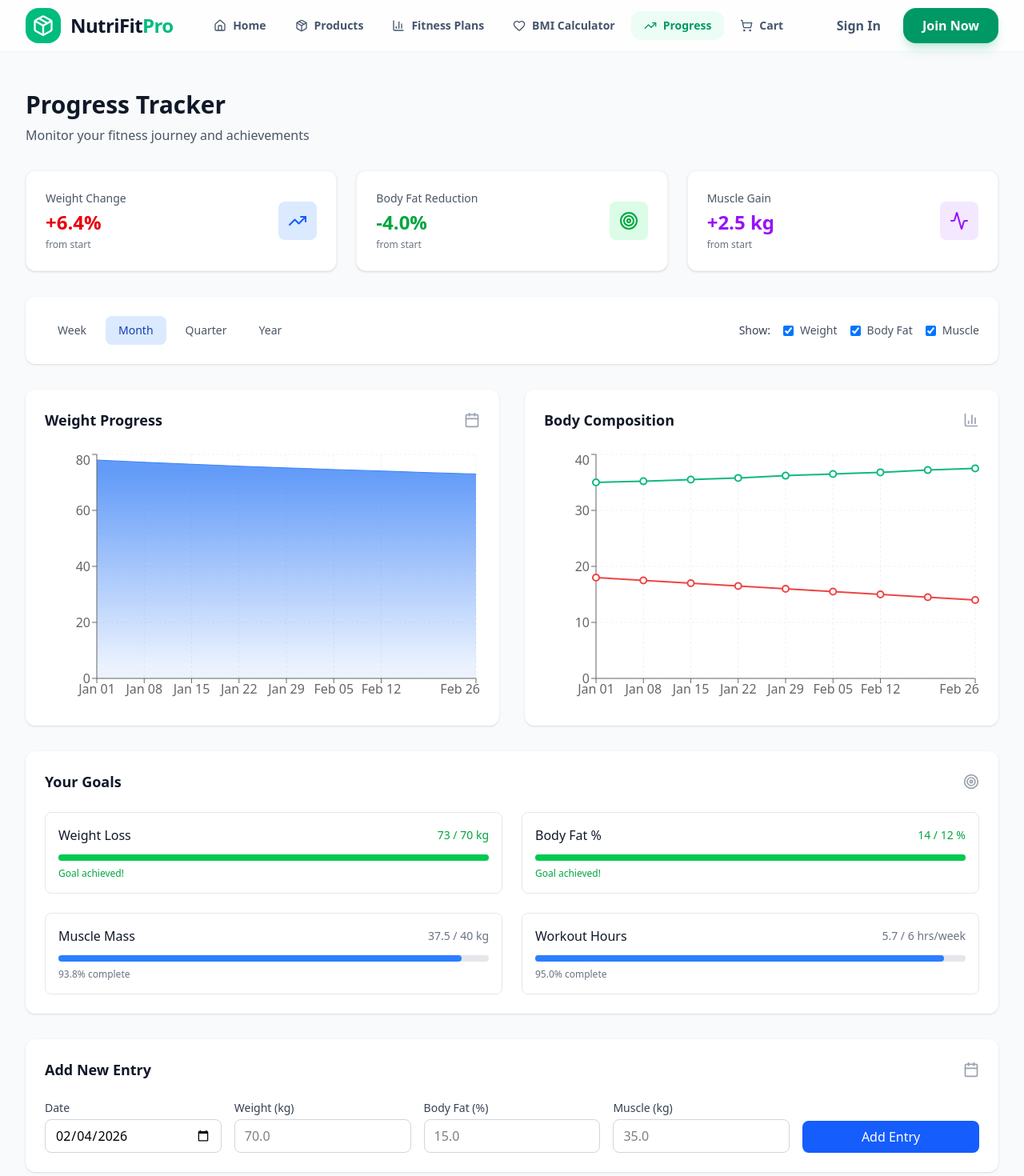
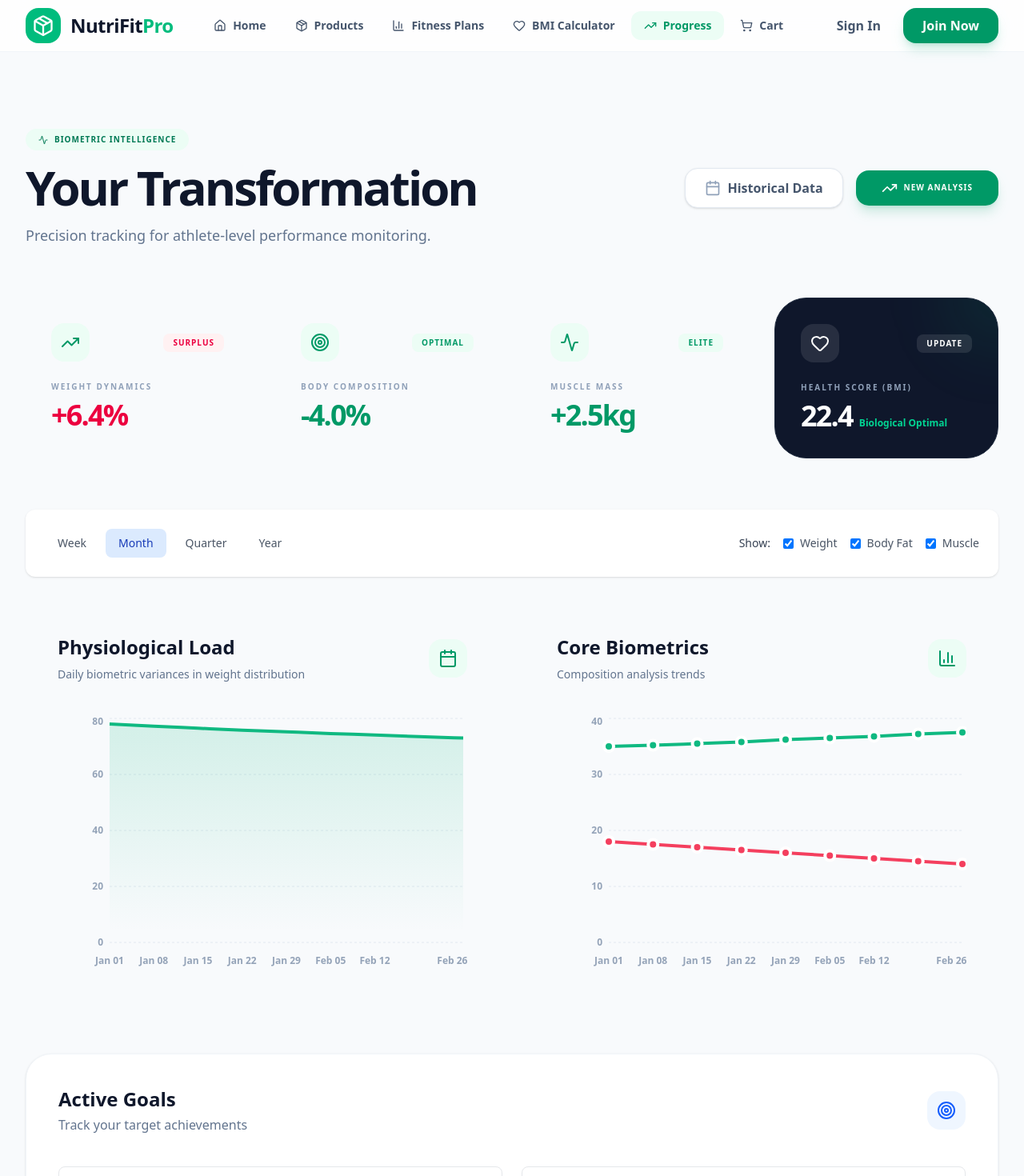
Before and after one commit to paulsunny90/protein-pro, a React (Vite) app in the folder Client/: page /progress in a window 1280 px wide. Shown: the top 1470 px of the page at 80% size. Built offline with nearby package versions, Linux system fonts and the light colour scheme.

Commit message:
feat: overhaul ProgressTracker with emerald analytics and soft cards

```diff
--- a/Client/src/features/user/progress-tracker/ProgressTracker.tsx
+++ b/Client/src/features/user/progress-tracker/ProgressTracker.tsx
@@ -1,5 +1,6 @@
-import React, { useState } from 'react';
-import { Calendar, TrendingUp, Target, Eye, EyeOff, BarChart3, Activity } from 'lucide-react';
+import { useState } from 'react';
+import { Link } from 'react-router-dom';
+import { Calendar, TrendingUp, Target, BarChart3, Activity, Heart } from 'lucide-react';
 import { LineChart, Line, XAxis, YAxis, CartesianGrid, Tooltip, ResponsiveContainer, AreaChart, Area } from 'recharts';
 
 interface ProgressEntry {
@@ -31,7 +32,7 @@ const ProgressTracker = () => {
     workoutHours: true
   });
 
-  const [progressData, setProgressData] = useState<ProgressEntry[]>([
+  const [progressData] = useState<ProgressEntry[]>([
     { date: 'Jan 01', weight: 78, bodyFat: 18, muscleMass: 35, calories: 2200, workoutHours: 4.5 },
     { date: 'Jan 08', weight: 77.2, bodyFat: 17.5, muscleMass: 35.2, calories: 2300, workoutHours: 5.2 },
     { date: 'Jan 15', weight: 76.5, bodyFat: 17, muscleMass: 35.5, calories: 2250, workoutHours: 4.8 },
@@ -43,7 +44,7 @@ const ProgressTracker = () => {
     { date: 'Feb 26', weight: 73.0, bodyFat: 14, muscleMass: 37.5, calories: 2450, workoutHours: 5.7 },
   ]);
 
-  const [goals, setGoals] = useState<Goal[]>([
+  const [goals] = useState<Goal[]>([
     {
       id: '1',
       title: 'Weight Loss',
@@ -116,59 +117,88 @@ const ProgressTracker = () => {
   const stats = getStats();
 
   return (
-    <div className="min-h-screen bg-gray-50 py-12">
+    <div className="min-h-screen bg-[#F8FAFC] py-24">
       <div className="max-w-7xl mx-auto px-4 sm:px-6 lg:px-8">
         {/* Header */}
-        <div className="mb-8">
-          <h1 className="text-3xl font-bold text-gray-900 mb-2">Progress Tracker</h1>
-          <p className="text-gray-600">Monitor your fitness journey and achievements</p>
+        <div className="flex flex-col md:flex-row md:items-center md:justify-between mb-16 gap-8 animate-fade-in">
+          <div>
+            <div className="inline-flex items-center space-x-2 bg-emerald-50 text-emerald-700 px-4 py-1.5 rounded-full text-[10px] font-black uppercase tracking-widest mb-4">
+              <Activity className="h-3 w-3" />
+              <span>Biometric Intelligence</span>
+            </div>
+            <h1 className="text-5xl md:text-6xl font-black text-slate-900 tracking-tighter">Your Transformation</h1>
+            <p className="text-slate-500 mt-4 text-lg font-medium">Precision tracking for athlete-level performance monitoring.</p>
+          </div>
+          <div className="flex items-center space-x-4">
+            <button className="flex items-center space-x-2 bg-white border border-slate-200 text-slate-600 px-6 py-3 rounded-2xl font-bold hover:bg-slate-50 transition-all shadow-sm">
+              <Calendar className="h-5 w-5 text-slate-400" />
+              <span>Historical Data</span>
+            </button>
+            <button className="flex items-center space-x-2 bg-emerald-600 text-white px-8 py-3 rounded-2xl font-black uppercase tracking-widest text-[10px] hover:bg-emerald-700 transition-all shadow-lg shadow-emerald-600/20 active:scale-95">
+              <TrendingUp className="h-5 w-5" />
+              <span>New Analysis</span>
+            </button>
+          </div>
         </div>
 
         {/* Stats Overview */}
         {stats && (
-          <div className="grid grid-cols-1 md:grid-cols-3 gap-6 mb-8">
-            <div className="bg-white rounded-xl shadow-sm p-6 border border-gray-100">
-              <div className="flex items-center justify-between">
-                <div>
-                  <p className="text-sm font-medium text-gray-600">Weight Change</p>
-                  <p className={`text-2xl font-bold ${stats.weightChange > 0 ? 'text-red-600' : 'text-green-600'} mt-1`}>
+          <div className="grid grid-cols-1 md:grid-cols-2 lg:grid-cols-4 gap-8 mb-16">
+            <div className="soft-card p-8 border-none soft-card-hover group">
+              <div className="flex items-center justify-between mb-6">
+                <div className="p-3 rounded-2xl bg-emerald-50 text-emerald-600 group-hover:bg-emerald-600 group-hover:text-white transition-all">
+                  <TrendingUp className="h-6 w-6" />
+                </div>
+                <span className={`text-[10px] font-black uppercase tracking-widest px-3 py-1 rounded-lg ${stats.weightChange > 0 ? 'bg-rose-50 text-rose-600' : 'bg-emerald-50 text-emerald-600'}`}>
+                  {stats.weightChange > 0 ? 'Surplus' : 'Deficit'}
+                </span>
+              </div>
+              <p className="text-[10px] font-black text-slate-400 uppercase tracking-[0.2em]">Weight Dynamics</p>
+              <div className="flex items-baseline space-x-1 mt-2">
+                <p className={`text-4xl font-black tracking-tighter ${stats.weightChange > 0 ? 'text-rose-600' : 'text-emerald-600'}`}>
                   {stats.weightChange > 0 ? '+' : ''}{stats.weightChange.toFixed(1)}%
                 </p>
-                  <p className="text-xs text-gray-500 mt-1">from start</p>
-                </div>
-                <div className="p-3 rounded-lg bg-blue-100">
-                  <TrendingUp className="h-6 w-6 text-blue-600" />
-                </div>
               </div>
             </div>
 
-            <div className="bg-white rounded-xl shadow-sm p-6 border border-gray-100">
-              <div className="flex items-center justify-between">
-                <div>
-                  <p className="text-sm font-medium text-gray-600">Body Fat Reduction</p>
-                  <p className="text-2xl font-bold text-green-600 mt-1">
-                    -{stats.bodyFatChange.toFixed(1)}%
-                  </p>
-                  <p className="text-xs text-gray-500 mt-1">from start</p>
+            <div className="soft-card p-8 border-none soft-card-hover group">
+              <div className="flex items-center justify-between mb-6">
+                <div className="p-3 rounded-2xl bg-emerald-50 text-emerald-600 group-hover:bg-emerald-600 group-hover:text-white transition-all">
+                  <Target className="h-6 w-6" />
                 </div>
-                <div className="p-3 rounded-lg bg-green-100">
-                  <Target className="h-6 w-6 text-green-600" />
+                <span className="text-[10px] font-black uppercase tracking-widest bg-emerald-50 text-emerald-600 px-3 py-1 rounded-lg">Optimal</span>
               </div>
+              <p className="text-[10px] font-black text-slate-400 uppercase tracking-[0.2em]">Body Composition</p>
+              <div className="flex items-baseline space-x-1 mt-2">
+                <p className="text-4xl font-black tracking-tighter text-emerald-600">-{stats.bodyFatChange.toFixed(1)}%</p>
               </div>
             </div>
 
-            <div className="bg-white rounded-xl shadow-sm p-6 border border-gray-100">
-              <div className="flex items-center justify-between">
-                <div>
-                  <p className="text-sm font-medium text-gray-600">Muscle Gain</p>
-                  <p className="text-2xl font-bold text-purple-600 mt-1">
-                    +{stats.muscleGain.toFixed(1)} kg
-                  </p>
-                  <p className="text-xs text-gray-500 mt-1">from start</p>
+            <div className="soft-card p-8 border-none soft-card-hover group">
+              <div className="flex items-center justify-between mb-6">
+                <div className="p-3 rounded-2xl bg-emerald-50 text-emerald-600 group-hover:bg-emerald-600 group-hover:text-white transition-all">
+                  <Activity className="h-6 w-6" />
                 </div>
-                <div className="p-3 rounded-lg bg-purple-100">
-                  <Activity className="h-6 w-6 text-purple-600" />
+                <span className="text-[10px] font-black uppercase tracking-widest bg-emerald-50 text-emerald-600 px-3 py-1 rounded-lg">Elite</span>
               </div>
+              <p className="text-[10px] font-black text-slate-400 uppercase tracking-[0.2em]">Muscle Mass</p>
+              <div className="flex items-baseline space-x-1 mt-2">
+                <p className="text-4xl font-black tracking-tighter text-emerald-600">+{stats.muscleGain.toFixed(1)}kg</p>
+              </div>
+            </div>
+
+            <div className="bg-slate-900 rounded-[2.5rem] p-8 border border-slate-800 transition-all text-white relative overflow-hidden group">
+              <div className="absolute top-0 right-0 w-32 h-32 bg-emerald-500/10 rounded-full blur-2xl -mr-16 -mt-16"></div>
+              <div className="relative z-10 flex items-center justify-between mb-6">
+                <div className="p-3 rounded-2xl bg-white/10 text-white group-hover:bg-emerald-500 transition-all">
+                  <Heart className="h-6 w-6" />
+                </div>
+                <Link to="/bmi" className="text-[10px] font-black uppercase tracking-widest bg-white/10 text-white px-3 py-1 rounded-lg hover:bg-white/20 transition-all">Update</Link>
+              </div>
+              <p className="text-[10px] font-black text-slate-400 uppercase tracking-[0.2em]">Health Score (BMI)</p>
+              <div className="relative z-10 flex items-baseline space-x-2 mt-2">
+                <p className="text-4xl font-black tracking-tighter text-white">22.4</p>
+                <span className="text-xs font-bold text-emerald-400">Biological Optimal</span>
               </div>
             </div>
           </div>
@@ -181,8 +211,7 @@ const ProgressTracker = () => {
               <div className="flex items-center space-x-2">
                 <button
                   onClick={() => setTimeRange('week')}
-                  className={`px-4 py-2 rounded-lg text-sm font-medium ${
-                    timeRange === 'week'
+                  className={`px-4 py-2 rounded-lg text-sm font-medium ${timeRange === 'week'
                     ? 'bg-blue-100 text-blue-800'
                     : 'text-gray-600 hover:bg-gray-100'
                     }`}
@@ -191,8 +220,7 @@ const ProgressTracker = () => {
                 </button>
                 <button
                   onClick={() => setTimeRange('month')}
-                  className={`px-4 py-2 rounded-lg text-sm font-medium ${
-                    timeRange === 'month'
+                  className={`px-4 py-2 rounded-lg text-sm font-medium ${timeRange === 'month'
                     ? 'bg-blue-100 text-blue-800'
                     : 'text-gray-600 hover:bg-gray-100'
                     }`}
@@ -201,8 +229,7 @@ const ProgressTracker = () => {
                 </button>
                 <button
                   onClick={() => setTimeRange('quarter')}
-                  className={`px-4 py-2 rounded-lg text-sm font-medium ${
-                    timeRange === 'quarter'
+                  className={`px-4 py-2 rounded-lg text-sm font-medium ${timeRange === 'quarter'
                     ? 'bg-blue-100 text-blue-800'
                     : 'text-gray-600 hover:bg-gray-100'
                     }`}
@@ -211,8 +238,7 @@ const ProgressTracker = () => {
                 </button>
                 <button
                   onClick={() => setTimeRange('year')}
-                  className={`px-4 py-2 rounded-lg text-sm font-medium ${
-                    timeRange === 'year'
+                  className={`px-4 py-2 rounded-lg text-sm font-medium ${timeRange === 'year'
                     ? 'bg-blue-100 text-blue-800'
                     : 'text-gray-600 hover:bg-gray-100'
                     }`}
@@ -255,30 +281,47 @@ const ProgressTracker = () => {
           </div>
         </div>
 
-        {/* Charts */}
-        <div className="grid grid-cols-1 lg:grid-cols-2 gap-8 mb-8">
-          <div className="bg-white rounded-xl shadow-sm p-6">
-            <div className="flex items-center justify-between mb-6">
-              <h3 className="text-lg font-semibold text-gray-900">Weight Progress</h3>
-              <Calendar className="h-5 w-5 text-gray-400" />
+        <div className="grid grid-cols-1 lg:grid-cols-2 gap-8 mb-16">
+          <div className="soft-card p-10 border-none">
+            <div className="flex items-center justify-between mb-10">
+              <div>
+                <h3 className="text-2xl font-black text-slate-900">Physiological Load</h3>
+                <p className="text-sm text-slate-500 mt-2 font-medium">Daily biometric variances in weight distribution</p>
+              </div>
+              <div className="p-3 bg-emerald-50 rounded-2xl">
+                <Calendar className="h-6 w-6 text-emerald-600" />
+              </div>
             </div>
             <div className="h-80">
               <ResponsiveContainer width="100%" height="100%">
                 <AreaChart data={getChartData()}>
                   <defs>
                     <linearGradient id="colorWeight" x1="0" y1="0" x2="0" y2="1">
-                      <stop offset="5%" stopColor="#3B82F6" stopOpacity={0.8}/>
-                      <stop offset="95%" stopColor="#3B82F6" stopOpacity={0.1}/>
+                      <stop offset="5%" stopColor="#10B981" stopOpacity={0.15} />
+                      <stop offset="95%" stopColor="#10B981" stopOpacity={0} />
                     </linearGradient>
                   </defs>
-                  <CartesianGrid strokeDasharray="3 3" stroke="#f0f0f0" />
-                  <XAxis dataKey="date" />
-                  <YAxis />
-                  <Tooltip />
+                  <CartesianGrid strokeDasharray="3 3" vertical={false} stroke="#E2E8F0" />
+                  <XAxis
+                    dataKey="date"
+                    axisLine={false}
+                    tickLine={false}
+                    tick={{ fill: '#94A3B8', fontSize: 12, fontWeight: 600 }}
+                    dy={10}
+                  />
+                  <YAxis
+                    axisLine={false}
+                    tickLine={false}
+                    tick={{ fill: '#94A3B8', fontSize: 12, fontWeight: 600 }}
+                  />
+                  <Tooltip
+                    contentStyle={{ borderRadius: '1.2rem', border: 'none', boxShadow: '0 20px 25px -5px rgb(0 0 0 / 0.1)' }}
+                  />
                   <Area
                     type="monotone"
                     dataKey="weight"
-                    stroke="#3B82F6"
+                    stroke="#10B981"
+                    strokeWidth={4}
                     fillOpacity={1}
                     fill="url(#colorWeight)"
                     name="Weight (kg)"
@@ -288,32 +331,51 @@ const ProgressTracker = () => {
             </div>
           </div>
 
-          <div className="bg-white rounded-xl shadow-sm p-6">
-            <div className="flex items-center justify-between mb-6">
-              <h3 className="text-lg font-semibold text-gray-900">Body Composition</h3>
-              <BarChart3 className="h-5 w-5 text-gray-400" />
+          <div className="soft-card p-10 border-none">
+            <div className="flex items-center justify-between mb-10">
+              <div>
+                <h3 className="text-2xl font-black text-slate-900">Core Biometrics</h3>
+                <p className="text-sm text-slate-500 mt-2 font-medium">Composition analysis trends</p>
+              </div>
+              <div className="p-3 bg-emerald-50 rounded-2xl">
+                <BarChart3 className="h-6 w-6 text-emerald-600" />
+              </div>
             </div>
             <div className="h-80">
               <ResponsiveContainer width="100%" height="100%">
                 <LineChart data={getChartData()}>
-                  <CartesianGrid strokeDasharray="3 3" stroke="#f0f0f0" />
-                  <XAxis dataKey="date" />
-                  <YAxis />
-                  <Tooltip />
+                  <CartesianGrid strokeDasharray="3 3" vertical={false} stroke="#E2E8F0" />
+                  <XAxis
+                    dataKey="date"
+                    axisLine={false}
+                    tickLine={false}
+                    tick={{ fill: '#94A3B8', fontSize: 12, fontWeight: 600 }}
+                    dy={10}
+                  />
+                  <YAxis
+                    axisLine={false}
+                    tickLine={false}
+                    tick={{ fill: '#94A3B8', fontSize: 12, fontWeight: 600 }}
+                  />
+                  <Tooltip
+                    contentStyle={{ borderRadius: '1.2rem', border: 'none', boxShadow: '0 20px 25px -5px rgb(0 0 0 / 0.1)' }}
+                  />
                   <Line
                     type="monotone"
                     dataKey="bodyFat"
-                    stroke="#EF4444"
-                    strokeWidth={2}
-                    dot={{ r: 4 }}
+                    stroke="#F43F5E"
+                    strokeWidth={4}
+                    dot={{ r: 6, fill: '#F43F5E', strokeWidth: 4, stroke: '#fff' }}
+                    activeDot={{ r: 8, strokeWidth: 0 }}
                     name="Body Fat %"
                   />
                   <Line
                     type="monotone"
                     dataKey="muscleMass"
                     stroke="#10B981"
-                    strokeWidth={2}
-                    dot={{ r: 4 }}
+                    strokeWidth={4}
+                    dot={{ r: 6, fill: '#10B981', strokeWidth: 4, stroke: '#fff' }}
+                    activeDot={{ r: 8, strokeWidth: 0 }}
                     name="Muscle Mass (kg)"
                   />
                 </LineChart>
@@ -323,10 +385,15 @@ const ProgressTracker = () => {
         </div>
 
         {/* Goals */}
-        <div className="bg-white rounded-xl shadow-sm p-6 mb-8">
-          <div className="flex items-center justify-between mb-6">
-            <h3 className="text-lg font-semibold text-gray-900">Your Goals</h3>
-            <Target className="h-5 w-5 text-gray-400" />
+        <div className="bg-white rounded-[2rem] shadow-sm p-10 border border-slate-100 mb-10">
+          <div className="flex items-center justify-between mb-10">
+            <div>
+              <h3 className="text-2xl font-black text-slate-900">Active Goals</h3>
+              <p className="text-slate-500 mt-1">Track your target achievements</p>
+            </div>
+            <div className="p-3 bg-blue-50 rounded-2xl">
+              <Target className="h-6 w-6 text-blue-600" />
+            </div>
           </div>
 
           <div className="grid grid-cols-1 md:grid-cols-2 gap-6">
@@ -338,8 +405,7 @@ const ProgressTracker = () => {
                 <div key={goal.id} className="border border-gray-200 rounded-lg p-4">
                   <div className="flex items-center justify-between mb-3">
                     <h4 className="font-medium text-gray-900">{goal.title}</h4>
-                    <span className={`text-sm font-medium ${
-                      isAchieved ? 'text-green-600' : 'text-gray-500'
+                    <span className={`text-sm font-medium ${isAchieved ? 'text-green-600' : 'text-gray-500'
                       }`}>
                       {goal.currentValue} / {goal.targetValue} {goal.unit}
                     </span>
@@ -347,15 +413,13 @@ const ProgressTracker = () => {
 
                   <div className="w-full bg-gray-200 rounded-full h-2 mb-2">
                     <div
-                      className={`h-2 rounded-full transition-all duration-500 ${
-                        isAchieved ? 'bg-green-500' : 'bg-blue-500'
+                      className={`h-2 rounded-full transition-all duration-500 ${isAchieved ? 'bg-green-500' : 'bg-blue-500'
                         }`}
                       style={{ width: `${Math.min(progress, 100)}%` }}
                     ></div>
                   </div>
 
-                  <p className={`text-xs ${
-                    isAchieved ? 'text-green-600' : 'text-gray-500'
+                  <p className={`text-xs ${isAchieved ? 'text-green-600' : 'text-gray-500'
                     }`}>
                     {isAchieved ? 'Goal achieved!' : `${(progress).toFixed(1)}% complete`}
                   </p>
@@ -366,55 +430,63 @@ const ProgressTracker = () => {
         </div>
 
         {/* Data Entry */}
-        <div className="bg-white rounded-xl shadow-sm p-6">
-          <div className="flex items-center justify-between mb-6">
-            <h3 className="text-lg font-semibold text-gray-900">Add New Entry</h3>
-            <Calendar className="h-5 w-5 text-gray-400" />
+        <div className="bg-slate-900 rounded-[2.5rem] p-12 border border-slate-800 text-white overflow-hidden relative shadow-2xl shadow-emerald-900/20">
+          <div className="absolute top-0 right-0 w-96 h-96 bg-emerald-500/10 rounded-full blur-3xl -mr-48 -mt-48"></div>
+          <div className="absolute bottom-0 left-0 w-64 h-64 bg-emerald-500/5 rounded-full blur-3xl -ml-32 -mb-32"></div>
+
+          <div className="relative z-10 flex items-center justify-between mb-12">
+            <div>
+              <h3 className="text-3xl font-black text-white tracking-tight">Log Biometrics</h3>
+              <p className="text-slate-400 mt-2 font-medium">Keep your transformation data current for maximum precision.</p>
+            </div>
+            <div className="p-4 bg-white/10 rounded-2xl">
+              <Activity className="h-8 w-8 text-emerald-400" />
+            </div>
           </div>
 
-          <div className="grid grid-cols-1 md:grid-cols-2 lg:grid-cols-5 gap-4">
-            <div>
-              <label className="block text-sm font-medium text-gray-700 mb-1">Date</label>
+          <div className="relative z-10 grid grid-cols-1 md:grid-cols-2 lg:grid-cols-5 gap-8">
+            <div className="space-y-3">
+              <label className="block text-[10px] font-black text-slate-500 uppercase tracking-widest px-1">Log Date</label>
               <input
                 type="date"
-                className="w-full px-3 py-2 border border-gray-300 rounded-lg focus:ring-2 focus:ring-blue-500 focus:border-blue-500"
+                className="w-full bg-slate-800/50 border-slate-700 text-white px-5 py-4 rounded-2xl focus:ring-2 focus:ring-emerald-500 focus:border-transparent transition-all outline-none"
                 defaultValue={new Date().toISOString().split('T')[0]}
               />
             </div>
 
-            <div>
-              <label className="block text-sm font-medium text-gray-700 mb-1">Weight (kg)</label>
+            <div className="space-y-3">
+              <label className="block text-[10px] font-black text-slate-500 uppercase tracking-widest px-1">Weight (kg)</label>
               <input
                 type="number"
                 step="0.1"
-                className="w-full px-3 py-2 border border-gray-300 rounded-lg focus:ring-2 focus:ring-blue-500 focus:border-blue-500"
-                placeholder="70.0"
+                className="w-full bg-slate-800/50 border-slate-700 text-white px-5 py-4 rounded-2xl focus:ring-2 focus:ring-emerald-500 focus:border-transparent transition-all outline-none"
+                placeholder="0.0"
               />
             </div>
 
-            <div>
-              <label className="block text-sm font-medium text-gray-700 mb-1">Body Fat (%)</label>
+            <div className="space-y-3">
+              <label className="block text-[10px] font-black text-slate-500 uppercase tracking-widest px-1">Body Fat (%)</label>
               <input
                 type="number"
                 step="0.1"
-                className="w-full px-3 py-2 border border-gray-300 rounded-lg focus:ring-2 focus:ring-blue-500 focus:border-blue-500"
-                placeholder="15.0"
+                className="w-full bg-slate-800/50 border-slate-700 text-white px-5 py-4 rounded-2xl focus:ring-2 focus:ring-emerald-500 focus:border-transparent transition-all outline-none"
+                placeholder="0.0"
               />
             </div>
 
-            <div>
-              <label className="block text-sm font-medium text-gray-700 mb-1">Muscle (kg)</label>
+            <div className="space-y-3">
+              <label className="block text-[10px] font-black text-slate-500 uppercase tracking-widest px-1">Muscle (kg)</label>
               <input
                 type="number"
                 step="0.1"
-                className="w-full px-3 py-2 border border-gray-300 rounded-lg focus:ring-2 focus:ring-blue-500 focus:border-blue-500"
-                placeholder="35.0"
+                className="w-full bg-slate-800/50 border-slate-700 text-white px-5 py-4 rounded-2xl focus:ring-2 focus:ring-emerald-500 focus:border-transparent transition-all outline-none"
+                placeholder="0.0"
               />
             </div>
 
             <div className="flex items-end">
-              <button className="w-full bg-blue-600 text-white py-2 px-4 rounded-lg font-medium hover:bg-blue-700 transition-colors">
-                Add Entry
+              <button className="w-full bg-emerald-600 text-white py-4.5 px-8 rounded-2xl font-black uppercase tracking-widest text-xs hover:bg-emerald-500 transition-all shadow-xl shadow-emerald-500/20 active:scale-95 flex items-center justify-center space-x-2">
+                <span>Commit Data</span>
               </button>
             </div>
           </div>
```
Lines whose indentation alone changed are shown as unchanged.
